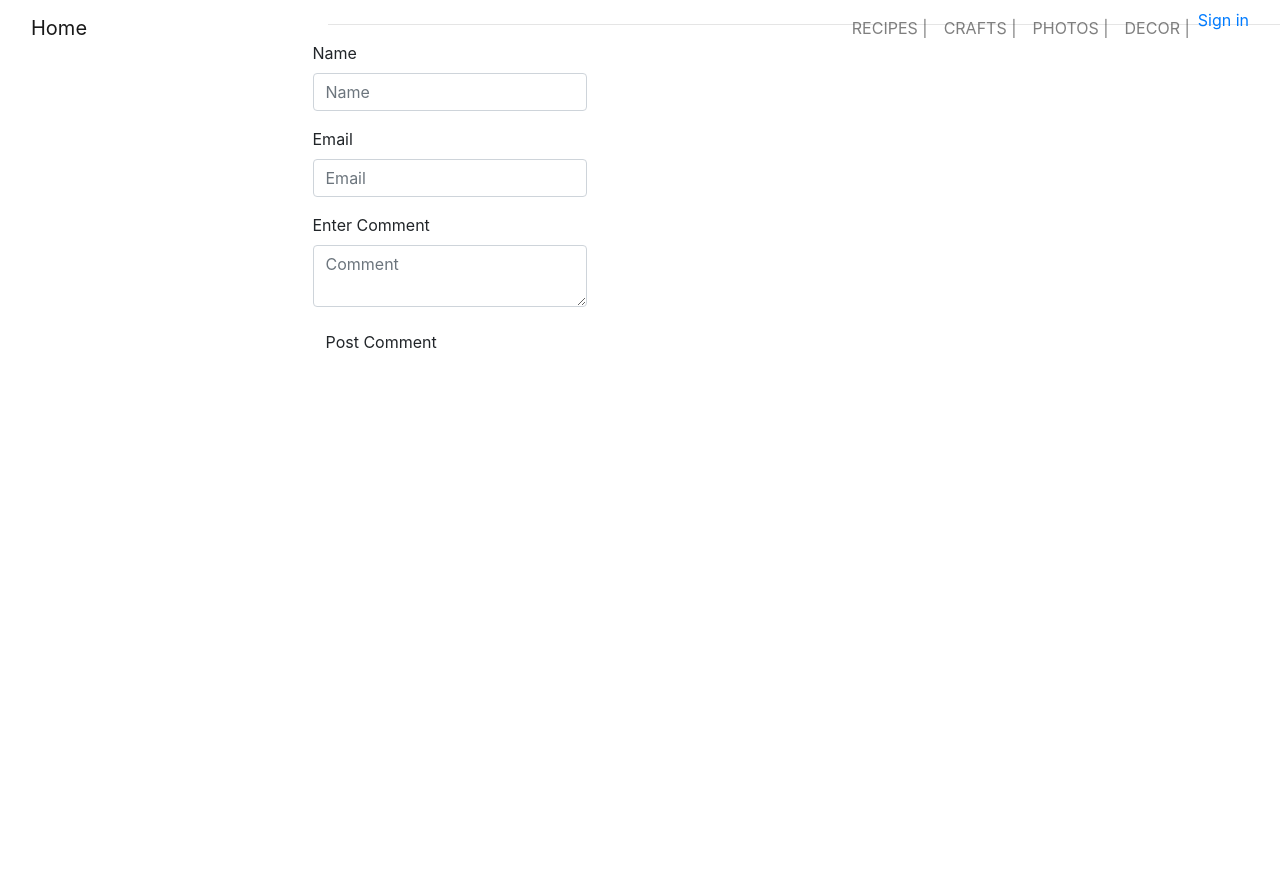
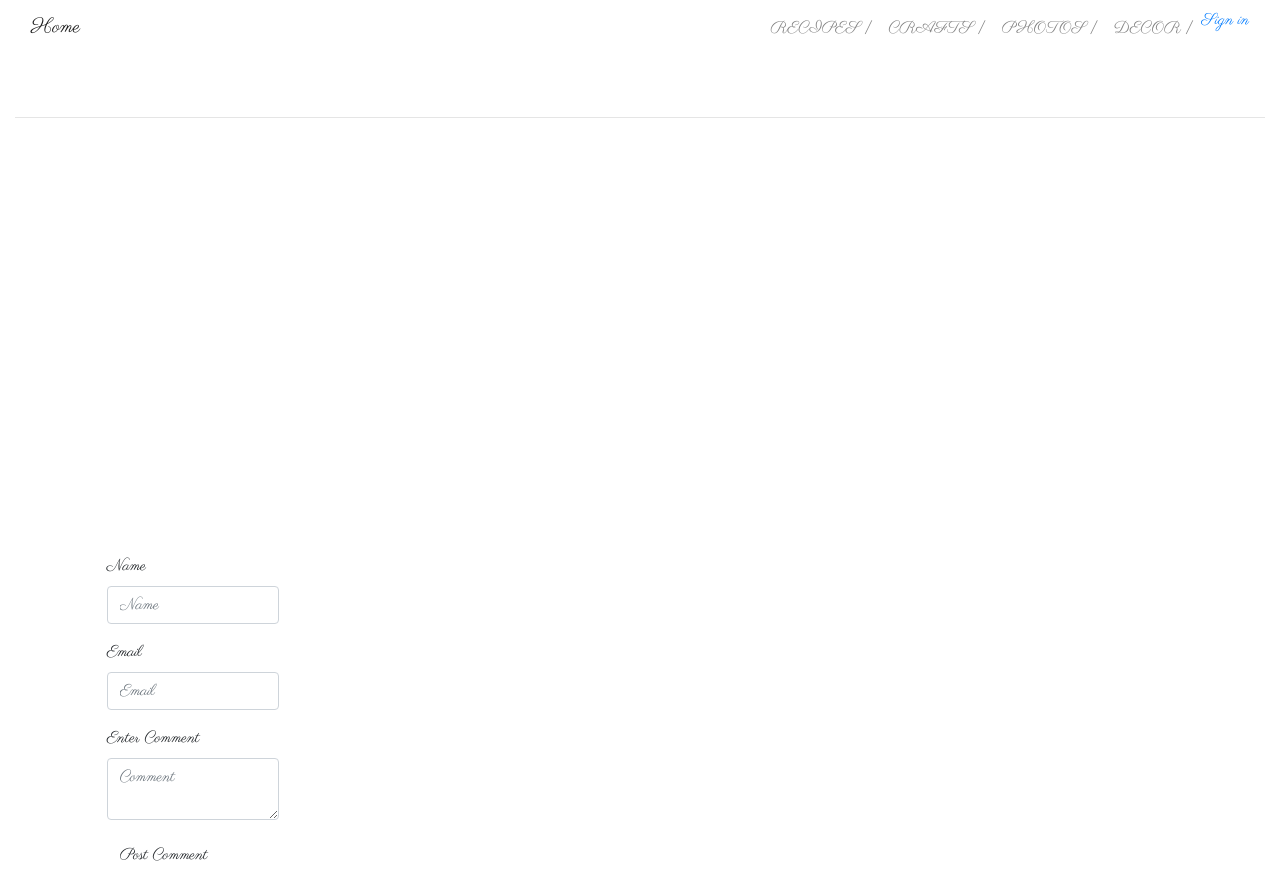
Before and after one commit to sharonmaswai/blog, a Flask app: template app/templates/blog.html in a window 1280 px wide. Before the commit the page ends 348 px from the top, so only its background shows below. Run offline with Flask 2, Linux system fonts and the light colour scheme; the template is opened without the code that fills it: values that come from a table or form of the project are taken from there, others are empty; some libraries are stand-ins or nearby versions.

Commit message:
edit grid in blog html and add font styles

```diff
--- a/app/main/views.py
+++ b/app/main/views.py
@@ -25,7 +25,7 @@
         blog=blogform.blog_data.data
         url=blogform.photo_url.data
 
-        new_blog=Blog(title=blog_title, blog=blog, date_posted=datetime.now(),photo_url=url)
+        new_blog=Blog(title=blog_title, blog_content = blog, date_posted=datetime.now(),photo_url=url)
         new_blog.save_blog()
 
         new_blog.save_blog()
--- a/app/templates/base.html
+++ b/app/templates/base.html
@@ -7,7 +7,7 @@
     <meta name="viewport" content="width=device-width, initial-scale=1.0">
     <meta http-equiv="X-UA-Compatible" content="ie=edge">
     <link href="https://stackpath.bootstrapcdn.com/bootstrap/4.3.1/css/bootstrap.min.css" rel="stylesheet" integrity="sha384-ggOyR0iXCbMQv3Xipma34MD+dH/1fQ784/j6cY/iJTQUOhcWr7x9JvoRxT2MZw1T" crossorigin="anonymous">
-    <link href="https://fonts.googleapis.com/css?family=Dancing+Script|Great+Vibes|Parisienne|Sacramento|Tangerine&display=swap" rel="stylesheet">
+    <link href="https://fonts.googleapis.com/css?family=Cinzel|Cormorant+Garamond|Dancing+Script|Great+Vibes|Parisienne|Sacramento|Tangerine&display=swap" rel="stylesheet">
 
     <title>Welcome| The home of everything country</title>
 </head>
--- a/app/templates/blog.html
+++ b/app/templates/blog.html
@@ -3,27 +3,47 @@
 
 
 {% block content %}
-<div class="container-luid">
+<style>
+    h1{
+        padding-top: 45px;
+    }
+
+    .container-fluid{
+        font-family: 'Parisienne', cursive;
+
+    }
+    .content{
+        font-size: 25px;
+        padding-top: 380px;
+    }
+</style>
+<div class="container-fluid ">
     <div class="row">
-        <div class="col-md-3">
+        <div class="col-md-1">
 
         </div>
-        <div class="col-md-9">
+        <div class="col-md-11 blog-header">
             <h1>{{get_blog.title}}</h1>
+
+
+
+
+
+
+        </div>
+
+
+    </div>
+    <div class="row">
+            <div class="col-md-1">
+
+            </div>
+            <div class="col-md-11 image">
+
                 <div class="image" style="width:100%; height:0rem;">
 
                     <img src="{{get_blog.photo_url}}" alt="">
 
-
-
-            </div>
-            <hr>
-            <div class="content">
-                <p>{{get_blog.blog}}</p>
-
-                {% if current_user.is_authenticated%}
-                <a href="{{url_for('main.delete_blog',id=get_blog.id)}}">Delete Blog</a>
-                {% endif %}
 
 
                 </div>
@@ -33,11 +53,37 @@
 
 
     </div>
+    <br>
+    <br>
+    <hr>
+    <br>
+
+    <div class="row">
+        <div class="col-md-1">
+
+        </div>
+        <div class="col-md-9 blog-content">
+
+            <div class="content">
+                <p>{{get_blog.blog_content}}</p>
+
+                {% if current_user.is_authenticated%}
+                <a href="{{url_for('main.delete_blog',id=get_blog.id)}}">Delete Blog</a>
+                {% endif %}
+
+
+            </div>
+
+        </div>
+        <div class="col-md-2">
+
+        </div>
+
 
 
     </div>
     <div class="row">
-    <div class="col-md-3"></div>
+            <div class="col-md-1"> </div>
             <div-col-md-9>
 
                     <div class="form">
@@ -45,9 +91,13 @@
                     </div>
 
 
-    </div-col-md-9>
+            </div>
+            <div class="col-md-2"></div>
 
 
         </div>
 
         {% endblock %}
+
+
+</div>
--- a/app/templates/navbar.html
+++ b/app/templates/navbar.html
@@ -1,4 +1,4 @@
-<nav class="navbar navbar-expand-lg navbar-light fixed-top" id="mainNav">
+<nav class="navbar navbar-expand-lg navbar-light fixed-top" id="nav">
         <div class="container-fluid">
             <a class="navbar-brand js-scroll-trigger" href="/">
                 <span class="open-nav">Home</span>
--- a/app/templates/new_blog.html
+++ b/app/templates/new_blog.html
@@ -8,6 +8,12 @@
 
 
 <div class="container-fluid">
+    <div class="row">
+
+    </div>
+    <div class="row">
+
+    </div>
 
     <div class="row">
         <div class="col-md-2"></div>
```
Lines whose indentation alone changed are shown as unchanged.
